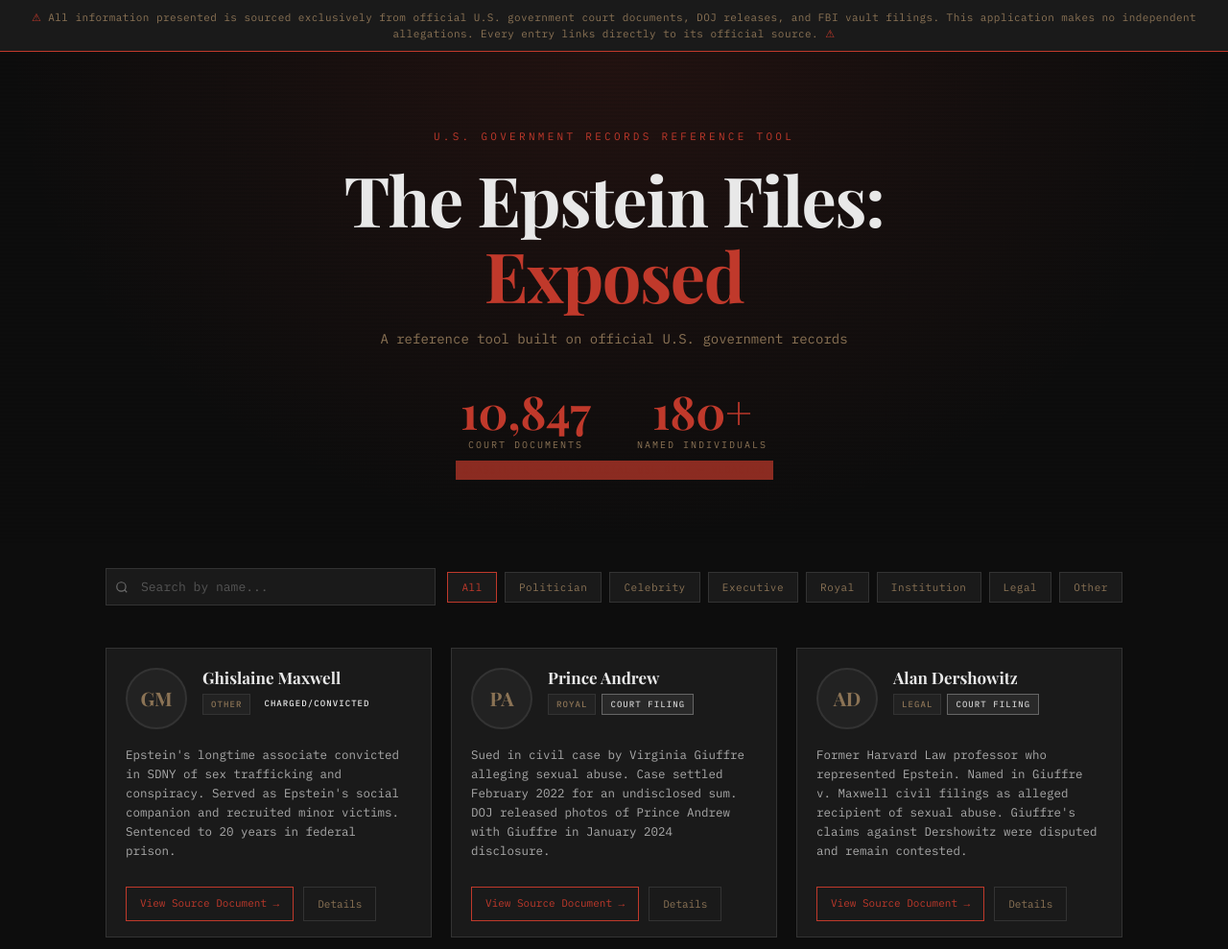
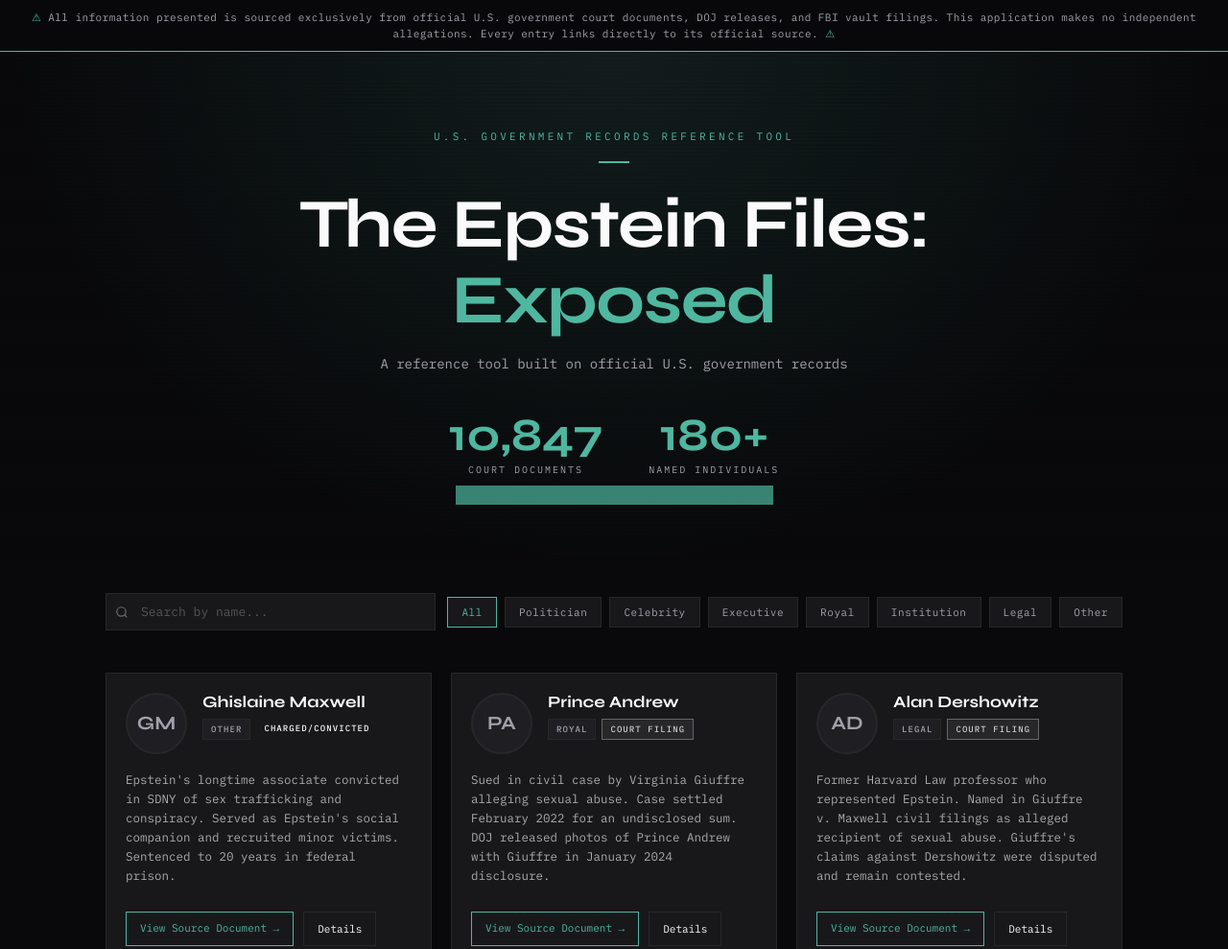
Before and after one commit to asimons81/the-epstein-files, a plain HTML site: page index.html in a window 1280 px wide. Shown: the top 989 px of the page at 96% size. Drawn offline with nearby package versions, Linux system fonts and the light colour scheme; no server answers.

Commit message:
Retheme: apply tonysimons.dev design tokens (teal accent, Syne font)

```diff
--- a/index.html
+++ b/index.html
@@ -4,18 +4,20 @@
   <meta charset="UTF-8">
   <meta name="viewport" content="width=device-width, initial-scale=1.0">
   <title>The Epstein Files: Exposed</title>
-  <link href="https://fonts.googleapis.com/css2?family=Playfair+Display:wght@400;700&family=IBM+Plex+Mono:wght@400;500&display=swap" rel="stylesheet">
+  <link href="https://fonts.googleapis.com/css2?family=Syne:wght@400;700&family=IBM+Plex+Mono:wght@400;500&display=swap" rel="stylesheet">
   <style>
     *, *::before, *::after { box-sizing: border-box; margin: 0; padding: 0; }
 
     :root {
-      --bg: #0d0d0d;
-      --accent: #c0392b;
-      --secondary: #8b7355;
-      --text: #e8e8e8;
-      --surface: #1a1a1a;
-      --surface-2: #222;
-      --border: #333;
+      --bg: #09090b;
+      --surface: #18181b;
+      --surface-2: #1f1f23;
+      --border: #27272a;
+      --text: #fafafa;
+      --muted: #a1a1aa;
+      --accent: #4fb7a0;
+      --ease-reveal: cubic-bezier(0.16,1,0.3,1);
+      --ease-snap: cubic-bezier(0.2,0,0,1);
     }
 
     body {
@@ -26,16 +28,18 @@
       min-height: 100vh;
     }
 
-    h1, h2, h3, .display { font-family: 'Playfair Display', serif; }
+    h1, h2, h3, .display { font-family: 'Syne', sans-serif; }
 
     /* ── DISCALIMER BANNER ── */
     .disclaimer {
-      background: var(--surface);
+      background: rgba(9,9,11,0.8);
+      backdrop-filter: blur(12px);
+      -webkit-backdrop-filter: blur(12px);
       border-bottom: 1px solid var(--accent);
       padding: 10px 20px;
       text-align: center;
       font-size: 11px;
-      color: var(--secondary);
+      color: var(--muted);
       letter-spacing: 0.04em;
       line-height: 1.5;
       position: sticky;
@@ -63,7 +67,7 @@
           rgba(0,0,0,0.08) 2px,
           rgba(0,0,0,0.08) 4px
         ),
-        radial-gradient(ellipse at 50% 0%, rgba(192,57,43,0.12) 0%, transparent 70%);
+        radial-gradient(ellipse at 50% 0%, rgba(79,183,160,0.12) 0%, transparent 70%);
       pointer-events: none;
       z-index: 0;
     }
@@ -75,6 +79,13 @@
       text-transform: uppercase;
       margin-bottom: 16px;
       font-family: 'IBM Plex Mono', monospace;
+    }
+    .hero-rule {
+      display: block;
+      width: 2rem;
+      height: 2px;
+      background: var(--accent);
+      margin: 0 auto 24px;
     }
     .hero h1 {
       font-size: clamp(2.4rem, 6vw, 4.5rem);
@@ -90,7 +101,7 @@
     }
     .hero-sub {
       font-size: 14px;
-      color: var(--secondary);
+      color: var(--muted);
       margin-bottom: 40px;
       font-family: 'IBM Plex Mono', monospace;
     }
@@ -104,7 +115,7 @@
       text-align: center;
     }
     .stat-n {
-      font-family: 'Playfair Display', serif;
+      font-family: 'Syne', sans-serif;
       font-size: 3rem;
       font-weight: 700;
       color: var(--accent);
@@ -113,7 +124,7 @@
     .stat-l {
       font-size: 10px;
       letter-spacing: 0.2em;
-      color: var(--secondary);
+      color: var(--muted);
       text-transform: uppercase;
       margin-top: 4px;
     }
@@ -172,7 +183,7 @@
     .filter-btn {
       background: var(--surface);
       border: 1px solid var(--border);
-      color: var(--secondary);
+      color: var(--muted);
       font-family: 'IBM Plex Mono', monospace;
       font-size: 11px;
       padding: 8px 14px;
@@ -223,14 +234,14 @@
       display: flex;
       align-items: center;
       justify-content: center;
-      font-family: 'Playfair Display', serif;
+      font-family: 'Syne', sans-serif;
       font-size: 20px;
       font-weight: 700;
-      color: var(--secondary);
+      color: var(--muted);
     }
     .card:hover .avatar {
       border-color: var(--accent);
-      box-shadow: 0 0 16px rgba(192,57,43,0.5);
+      box-shadow: 0 0 16px rgba(79,183,160,0.5);
     }
     .avatar img {
       width: 100%;
@@ -239,7 +250,7 @@
     }
     .card-meta { flex: 1; min-width: 0; }
     .card-name {
-      font-family: 'Playfair Display', serif;
+      font-family: 'Syne', sans-serif;
       font-size: 17px;
       font-weight: 700;
       margin-bottom: 6px;
@@ -253,7 +264,7 @@
       text-transform: uppercase;
       font-weight: 500;
     }
-    .badge-cat { background: var(--surface-2); color: var(--secondary); border: 1px solid var(--border); }
+    .badge-cat { background: var(--surface-2); color: var(--muted); border: 1px solid var(--border); }
     .badge-conn {
       font-weight: 500;
     }
@@ -262,7 +273,7 @@
     .conn-Court-Filing { background: rgba(100,100,100,0.2); color: #ccc; border: 1px solid #666; }
     .conn-Financial-Tie { background: rgba(30,80,180,0.15); color: #4a90d9; border: 1px solid #1e4fa3; }
     .conn-Named-Witness { background: rgba(139,115,85,0.15); color: #c4a97d; border: 1px solid #6b5a3e; }
-    .conn-Charged { background: rgba(192,57,43,0.2); color: #e74c3c; border: 1px solid #c0392b; }
+    .conn-Charged { background: rgba(220,50,50,0.2); color: #e04040; border: 1px solid #c03030; }
 
     .card-summary {
       padding: 0 20px 16px;
@@ -281,7 +292,7 @@
       font-size: 12px;
     }
     .detail-label {
-      color: var(--secondary);
+      color: var(--muted);
       min-width: 90px;
       font-size: 10px;
       letter-spacing: 0.1em;
@@ -329,7 +340,7 @@
       cursor: pointer;
       transition: background 0.2s, color 0.2s;
     }
-    .btn-source:hover { background: var(--accent); color: #fff; }
+    .btn-source:hover { background: var(--accent); color: #09090b; }
     .btn-expand {
       background: transparent;
       border: 1px solid var(--border);
@@ -393,7 +404,7 @@
 
     /* ── ANIMATIONS ── */
     @keyframes fadeIn { from { opacity: 0; transform: translateY(8px); } to { opacity: 1; transform: translateY(0); } }
-    .card { animation: fadeIn 0.35s ease both; }
+    .card { animation: fadeIn 0.35s var(--ease-reveal) both; }
     .card:nth-child(2) { animation-delay: 0.04s; }
     .card:nth-child(3) { animation-delay: 0.08s; }
     .card:nth-child(4) { animation-delay: 0.12s; }
@@ -423,6 +434,7 @@
 <section class="hero">
   <div class="hero-inner">
     <div class="hero-label">U.S. Government Records Reference Tool</div>
+    <div class="hero-rule"></div>
     <h1>The Epstein Files: <em>Exposed</em></h1>
     <p class="hero-sub">A reference tool built on official U.S. government records</p>
     <div class="hero-stats">
```
